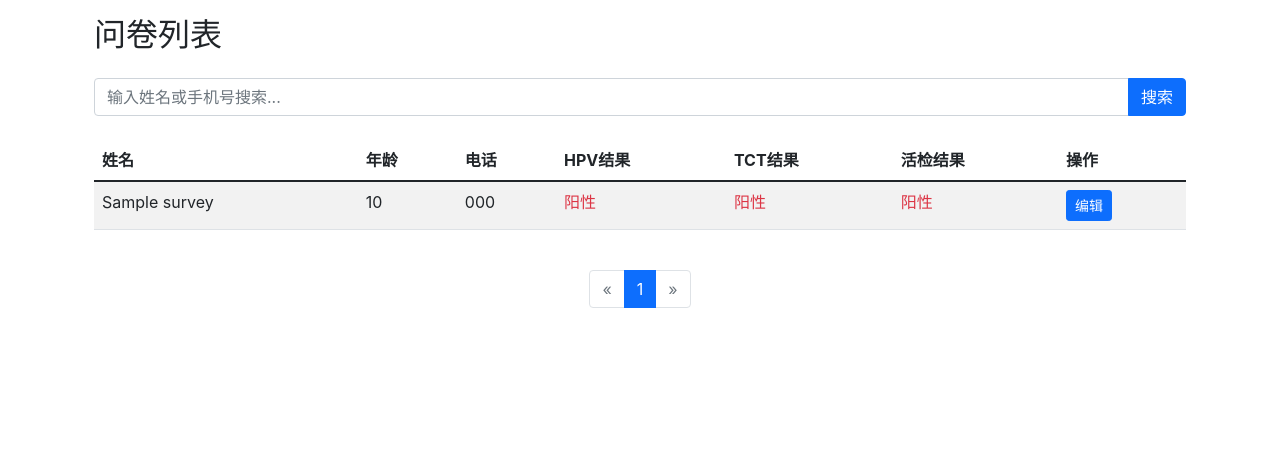
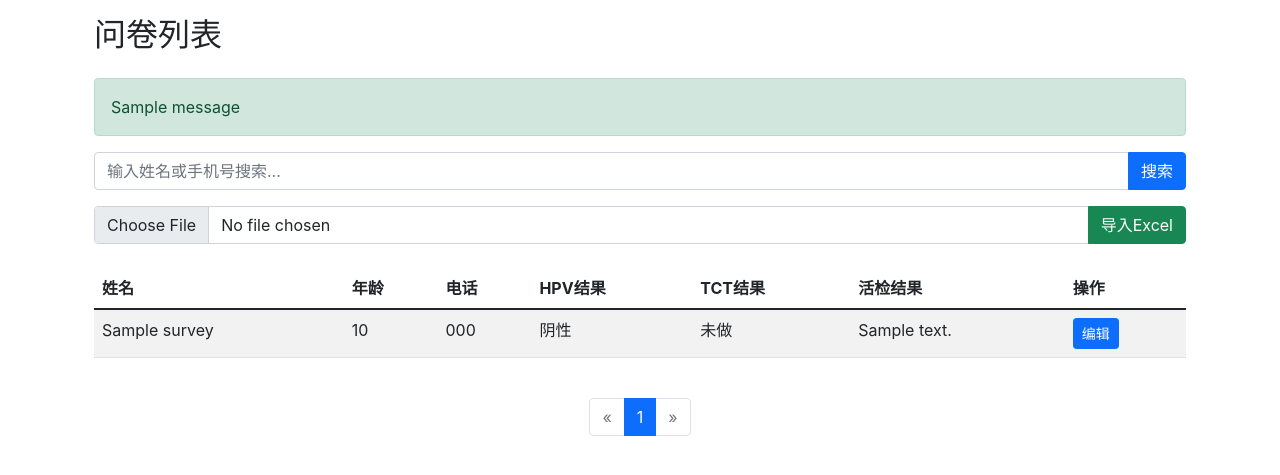
Before and after one commit to feelang/zhejiangcf-django, a Django app: page /lsd/ in a window 1280 px wide. Shown: the part 128-603 px from the top of the page. Run offline with Django 3.2, Linux system fonts and the light colour scheme; a user stored in the database is signed in; tables that the repository leaves empty hold one stand-in row (values such as "Sample post"); one stand-in notice (Sample message) is shown; parts of the project's set-up code (start-up, migrations or seed data) failed here and were passed over.

Commit message:
feat: excel uploading

```diff
--- a/lsd/templates/lsd/survey_list.html
+++ b/lsd/templates/lsd/survey_list.html
@@ -9,12 +9,33 @@
         </ol>
     </nav>
     <h2 class="mb-4">问卷列表</h2>
-    <form class="mb-4" method="get">
-        <div class="input-group">
-            <input type="text" class="form-control" name="search" placeholder="输入姓名或手机号搜索..." value="{{ request.GET.search }}">
-            <button class="btn btn-primary" type="submit">搜索</button>
+
+    {% if messages %}
+    <div class="messages">
+        {% for message in messages %}
+        <div class="alert alert-{{ message.tags }}">
+            {{ message }}
         </div>
-    </form>
+        {% endfor %}
+    </div>
+    {% endif %}
+
+    <div class="mb-4">
+        <form method="get" class="mb-3">
+            <div class="input-group">
+                <input type="text" class="form-control" name="search" placeholder="输入姓名或手机号搜索..." value="{{ request.GET.search }}">
+                <button class="btn btn-primary" type="submit">搜索</button>
+            </div>
+        </form>
+        <form method="post" action="{% url 'lsd:import_surveys' %}" enctype="multipart/form-data">
+            {% csrf_token %}
+            <div class="input-group">
+                <input type="file" class="form-control" name="excel_file" accept=".xls,.xlsx" required>
+                <button class="btn btn-success" type="submit">导入Excel</button>
+            </div>
+        </form>
+    </div>
+
     <div class="table-responsive">
         <table class="table table-striped table-hover">
             <thead>
@@ -34,39 +55,9 @@
                     <td>{{ survey.name }}</td>
                     <td>{{ survey.age }}</td>
                     <td>{{ survey.phone }}</td>
-                    <td>
-                        {% if survey.hpv_result == -1 %}
-                            未检测
-                        {% elif survey.hpv_result == 0 %}
-                            <span class="text-success">阴性</span>
-                        {% elif survey.hpv_result == 1 %}
-                            <span class="text-danger">阳性</span>
-                        {% else %}
-                            -
-                        {% endif %}
-                    </td>
-                    <td>
-                        {% if survey.tct_result == -1 %}
-                            未检测
-                        {% elif survey.tct_result == 0 %}
-                            <span class="text-success">阴性</span>
-                        {% elif survey.tct_result == 1 %}
-                            <span class="text-danger">阳性</span>
-                        {% else %}
-                            -
-                        {% endif %}
-                    </td>
-                    <td>
-                        {% if survey.biopsy_result == -1 %}
-                            未检测
-                        {% elif survey.biopsy_result == 0 %}
-                            <span class="text-success">阴性</span>
-                        {% elif survey.biopsy_result == 1 %}
-                            <span class="text-danger">阳性</span>
-                        {% else %}
-                            -
-                        {% endif %}
-                    </td>
+                    <td>{{ survey.hpv_result|default:'-' }}</td>
+                    <td>{{ survey.tct_result|default:'-' }}</td>
+                    <td>{{ survey.biopsy_result|default:'-' }}</td>
                     <td>
                         <button type="button" class="btn btn-primary btn-sm" data-bs-toggle="modal" data-bs-target="#editModal{{ survey.id }}">
                             编辑
@@ -152,26 +143,32 @@
                                             <div class="mb-3">
                                                 <label for="hpv_result{{ survey.id }}" class="form-label">HPV结果</label>
                                                 <select class="form-select" id="hpv_result{{ survey.id }}" name="hpv_result">
-                                                    <option value="-1" {% if survey.hpv_result == -1 %}selected{% endif %}>未检测</option>
-                                                    <option value="0" {% if survey.hpv_result == 0 %}selected{% endif %}>阴性</option>
-                                                    <option value="1" {% if survey.hpv_result == 1 %}selected{% endif %}>阳性</option>
+                                                    <option value="">请选择</option>
+                                                    <option value="阴性" {% if survey.hpv_result == '阴性' %}selected{% endif %}>阴性</option>
+                                                    <option value="16型+" {% if survey.hpv_result == '16型+' %}selected{% endif %}>16型+</option>
+                                                    <option value="18/45型+" {% if survey.hpv_result == '18/45型+' %}selected{% endif %}>18/45型+</option>
+                                                    <option value="16型+ 18/45型+" {% if survey.hpv_result == '16型+ 18/45型+' %}selected{% endif %}>16型+ 18/45型+</option>
+                                                    <option value="其余11型+" {% if survey.hpv_result == '其余11型+' %}selected{% endif %}>其余11型+</option>
                                                 </select>
                                             </div>
                                             <div class="mb-3">
                                                 <label for="tct_result{{ survey.id }}" class="form-label">TCT结果</label>
                                                 <select class="form-select" id="tct_result{{ survey.id }}" name="tct_result">
-                                                    <option value="-1" {% if survey.tct_result == -1 %}selected{% endif %}>未检测</option>
-                                                    <option value="0" {% if survey.tct_result == 0 %}selected{% endif %}>阴性</option>
-                                                    <option value="1" {% if survey.tct_result == 1 %}selected{% endif %}>阳性</option>
+                                                    <option value="">请选择</option>
+                                                    <option value="未做" {% if survey.tct_result == '未做' %}selected{% endif %}>未做</option>
+                                                    <option value="霉菌感染、滴虫感染" {% if survey.tct_result == '霉菌感染、滴虫感染' %}selected{% endif %}>霉菌感染、滴虫感染</option>
+                                                    <option value="NILM" {% if survey.tct_result == 'NILM' %}selected{% endif %}>NILM</option>
+                                                    <option value="ASC-US" {% if survey.tct_result == 'ASC-US' %}selected{% endif %}>ASC-US</option>
+                                                    <option value="ASC-H" {% if survey.tct_result == 'ASC-H' %}selected{% endif %}>ASC-H</option>
+                                                    <option value="LSIL" {% if survey.tct_result == 'LSIL' %}selected{% endif %}>LSIL</option>
+                                                    <option value="HSIL" {% if survey.tct_result == 'HSIL' %}selected{% endif %}>HSIL</option>
+                                                    <option value="AGC" {% if survey.tct_result == 'AGC' %}selected{% endif %}>AGC</option>
+                                                    <option value="SCC" {% if survey.tct_result == 'SCC' %}selected{% endif %}>SCC</option>
                                                 </select>
                                             </div>
                                             <div class="mb-3">
                                                 <label for="biopsy_result{{ survey.id }}" class="form-label">活检结果</label>
-                                                <select class="form-select" id="biopsy_result{{ survey.id }}" name="biopsy_result">
-                                                    <option value="-1" {% if survey.biopsy_result == -1 %}selected{% endif %}>未检测</option>
-                                                    <option value="0" {% if survey.biopsy_result == 0 %}selected{% endif %}>阴性</option>
-                                                    <option value="1" {% if survey.biopsy_result == 1 %}selected{% endif %}>阳性</option>
-                                                </select>
+                                                <textarea class="form-control" id="biopsy_result{{ survey.id }}" name="biopsy_result" rows="3">{{ survey.biopsy_result|default:'' }}</textarea>
                                             </div>
                                             <div class="mb-3">
                                                 <label for="remark{{ survey.id }}" class="form-label">备注</label>
--- a/lsd/urls.py
+++ b/lsd/urls.py
@@ -8,4 +8,5 @@ urlpatterns = [
     path('submit/', views.submit_survey, name='submit_survey'),
     path('list/', views.get_surveys, name='get_surveys'),
     path('api/surveys/<int:survey_id>/update/', views.update_survey, name='update_survey'),
+    path('import/', views.import_surveys, name='import_surveys'),
 ]
--- a/lsd/views.py
+++ b/lsd/views.py
@@ -9,6 +9,8 @@ import json
 from .models import LsdSurvey
 from django.core.serializers import serialize
 from django.core.paginator import Paginator, EmptyPage, PageNotAnInteger
+import xlrd
+from django.contrib import messages
 
 logger = logging.getLogger('log')
 
@@ -185,3 +187,93 @@ def survey_list(request):
             'code': 500,
             'message': str(e)
         }, status=500)
+
+@login_required
+@require_http_methods(["POST"])
+def import_surveys(request):
+    try:
+        if 'excel_file' not in request.FILES:
+            messages.error(request, '请选择要导入的Excel文件')
+            return redirect('lsd:survey_list')
+
+        excel_file = request.FILES['excel_file']
+        if not excel_file.name.endswith(('.xls', '.xlsx')):
+            messages.error(request, '请上传Excel文件(.xls或.xlsx)')
+            return redirect('lsd:survey_list')
+
+        # 从用户 profile 获取机构信息
+        organization = request.user.profile.organization.code if request.user.profile and request.user.profile.organization else ''
+        if not organization:
+            messages.error(request, '用户未关联机构信息')
+            return redirect('lsd:survey_list')
+
+        # 读取Excel文件
+        workbook = xlrd.open_workbook(file_contents=excel_file.read())
+        sheet = workbook.sheet_by_index(0)
+
+        # 验证必要的列是否存在
+        headers = [str(sheet.cell_value(0, col)).strip() for col in range(sheet.ncols)]
+        required_columns = ['序号', '姓名', '年龄', '职业', '群体选择', '电话',
+                          '是否有过性生活', '一年内是否做过宫颈癌筛查',
+                          '本次活动-HPV结果', '本次活动-TCT结果', '活检结果', '备注']
+
+        missing_columns = [col for col in required_columns if col not in headers]
+        if missing_columns:
+            messages.error(request, f'Excel文件缺少必要的列: {", ".join(missing_columns)}')
+            return redirect('lsd:survey_list')
+
+        # 获取列索引
+        column_indices = {col: headers.index(col) for col in required_columns}
+
+        # 导入数据
+        success_count = 0
+        error_count = 0
+        for row_idx in range(1, sheet.nrows):  # 从第二行开始（跳过表头）
+            try:
+                # 获取行数据
+                row_data = {col: str(sheet.cell_value(row_idx, idx)).strip() for col, idx in column_indices.items()}
+
+                # 转换布尔值
+                sexual_experience = str(row_data['是否有过性生活']).lower() in ['是', '有', 'yes', 'true', '1']
+                cervical_screening = str(row_data['一年内是否做过宫颈癌筛查']).lower() in ['是', '有', 'yes', 'true', '1']
+
+                # 转换年龄为整数
+                try:
+                    age = int(float(row_data['年龄']))
+                except (ValueError, TypeError):
+                    age = 0
+
+                # 转换手机号码为字符串
+                phone = str(row_data['电话']).replace('.0', '')  # 处理Excel可能将数字加上.0的情况
+
+                # 创建或更新调查记录
+                survey, created = LsdSurvey.objects.update_or_create(
+                    phone=phone,  # 使用手机号作为唯一标识
+                    defaults={
+                        '_openId': f"import_{phone}",
+                        'name': row_data['姓名'],
+                        'age': age,
+                        'organization': organization,  # 使用当前用户的机构代码
+                        'occupation': row_data['职业'],
+                        'project': '蓝丝带公益行动',  # 默认项目名称
+                        'groupSelection': row_data['群体选择'],
+                        'sexualExperience': sexual_experience,
+                        'cervicalCancerScreening': cervical_screening,
+                        'hpv_result': row_data['本次活动-HPV结果'],
+                        'tct_result': row_data['本次活动-TCT结果'],
+                        'biopsy_result': row_data['活检结果'],
+                        'remark': row_data['备注']
+                    }
+                )
+
+                success_count += 1
+            except Exception as e:
+                error_count += 1
+                logger.error(f'导入数据失败: {str(e)}, 行号: {row_idx + 1}, 数据: {row_data}')
+
+        messages.success(request, f'成功导入 {success_count} 条数据，失败 {error_count} 条')
+        return redirect('lsd:survey_list')
+
+    except Exception as e:
+        messages.error(request, f'导入失败: {str(e)}')
+        return redirect('lsd:survey_list')
--- a/requirements.txt
+++ b/requirements.txt
@@ -4,3 +4,4 @@ powerline-status==2.7
 PyMySQL==1.0.2
 pytz==2021.3
 sqlparse==0.4.2
+xlrd==2.0.1
```
Also changed, not shown: lsd/models.py (+21 -3 lines), lsd/migrations/0001_initial.py (added).
